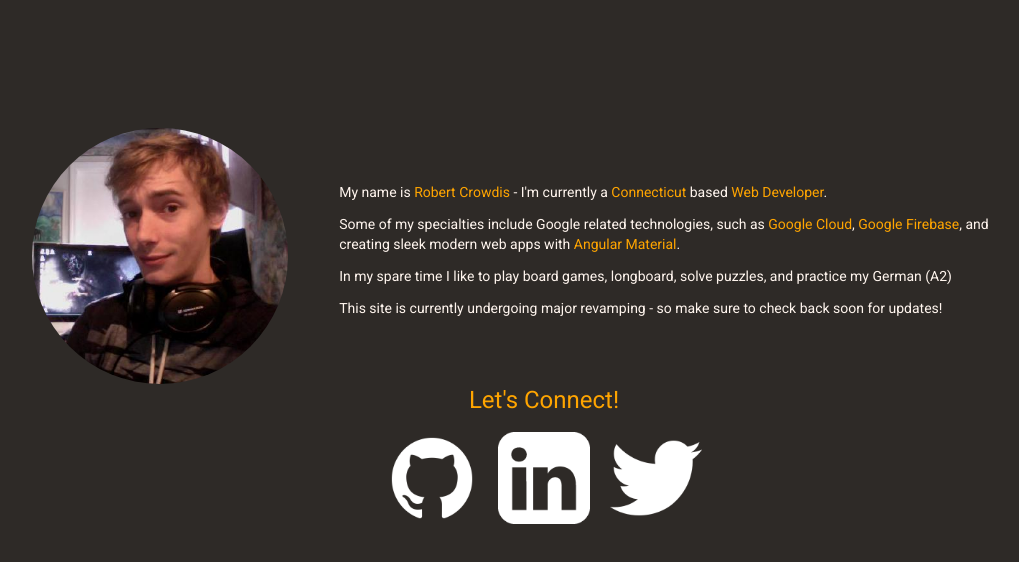
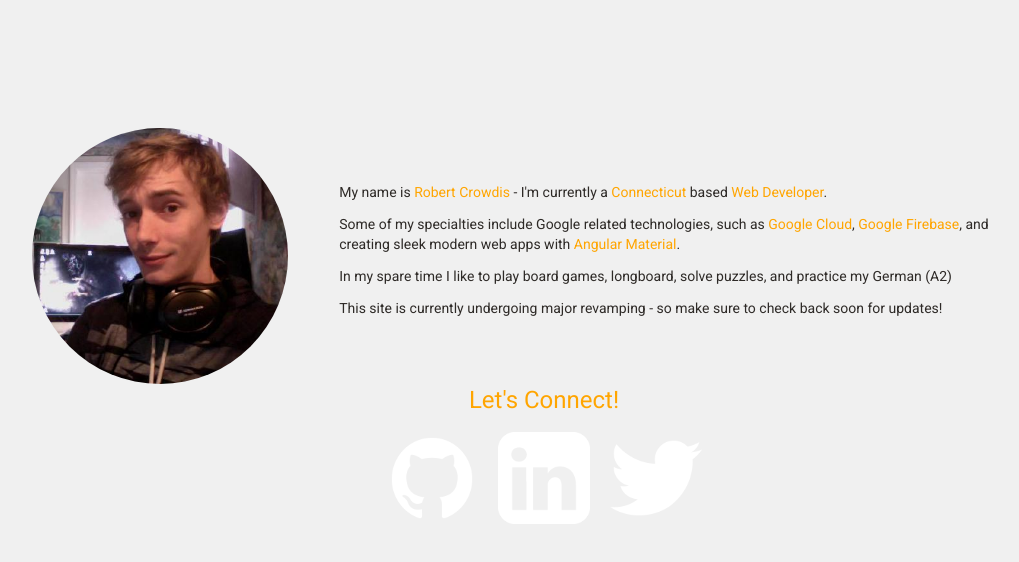
Before and after one commit to tessacrowdis/robertcrowdis-angular, an Angular app: page /home in a window 1280 px wide. Shown: the top 562 px of the page, without its empty margins (96-1115 px from the left). Built offline with nearby package versions, Linux system fonts and the light colour scheme.

Commit message:
feat(styles): apply stylesheets dynamically through
* Replace colors and global styles depending on the layout the user has selected (material or custom). Allows complete change of style across a broad range of components.

```diff
--- a/angular.json
+++ b/angular.json
@@ -27,8 +27,19 @@
               "src/favicon.ico",
               "src/assets"
             ],
+            "extractCss": true,
             "styles": [
-              "src/styles.scss"
+              "src/styles.scss",
+              {
+                "input": "src/default-styles.scss",
+                "bundleName": "default",
+                "inject": false
+              },
+              {
+                "input": "src/material-styles.scss",
+                "bundleName": "material",
+                "inject": false
+              }
             ],
             "scripts": []
           },
--- /dev/null
+++ b/src/default-styles.scss
@@ -0,0 +1,21 @@
+// This is the default styling for the website.
+@import './scss/colors';
+
+body {
+  background-color: $default-background;
+  color: $default-font-color;
+}
+
+a {
+  &:link {
+    color: $default-primary;
+  }
+
+  &:hover {
+    color: $default-primary-lighter;
+  }
+
+  &:visited {
+    color: $default-primary-darker;
+  }
+}
--- /dev/null
+++ b/src/material-styles.scss
@@ -0,0 +1,21 @@
+// This is the material styling for the website.
+@import './scss/colors';
+
+body {
+  background-color: $material-background;
+  color: $material-font-color;
+}
+
+a {
+  &:link {
+    color: $material-primary;
+  }
+
+  &:hover {
+    color: $material-primary-lighter;
+  }
+
+  &:visited {
+    color: $material-primary-darker;
+  }
+}
--- a/src/styles.scss
+++ b/src/styles.scss
@@ -3,8 +3,6 @@
 @import url('https://fonts.googleapis.com/css?family=Roboto');
 
 body {
-  color: seashell;
-  background-color: #2E2A27;
   vertical-align: center;
   font-family: Roboto, "Helvetica Neue", sans-serif;
   line-height: 1.8em;
```
